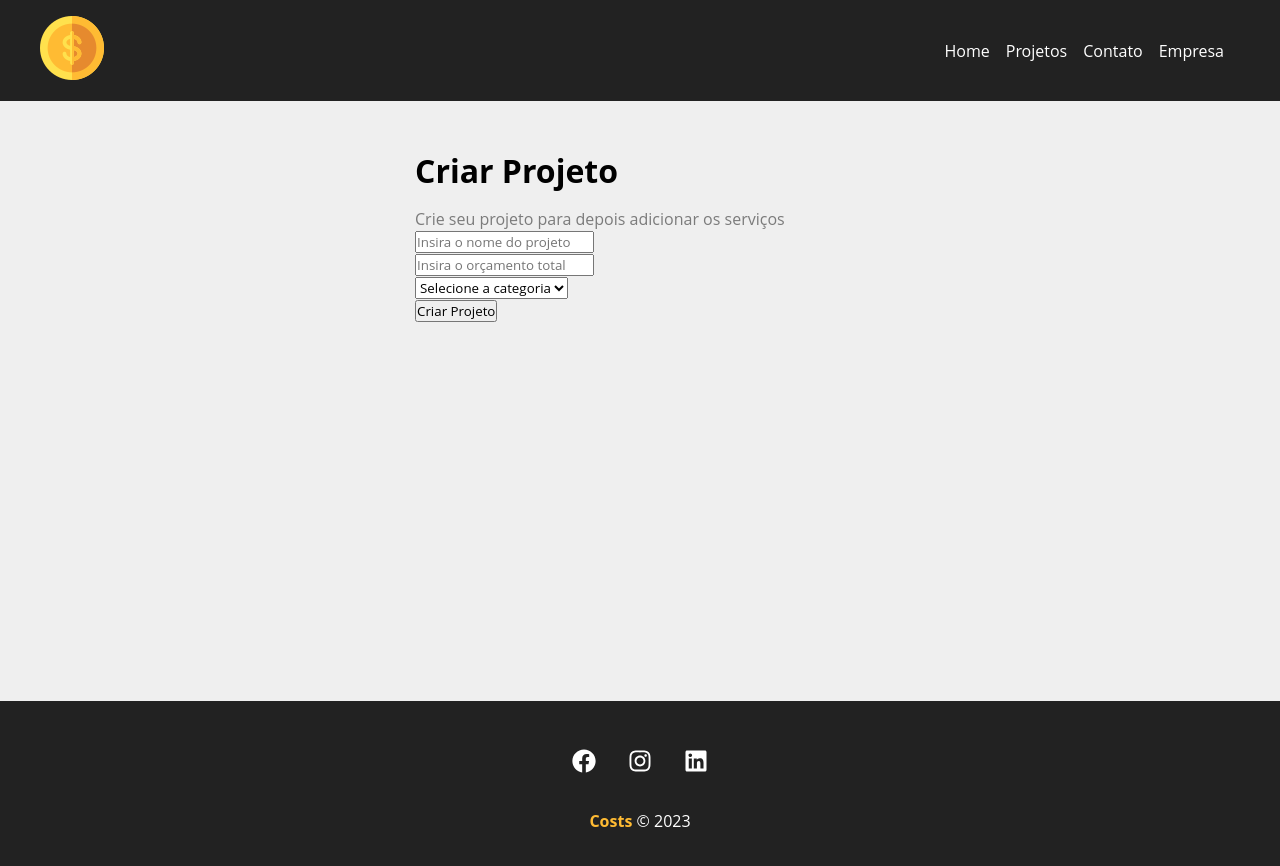
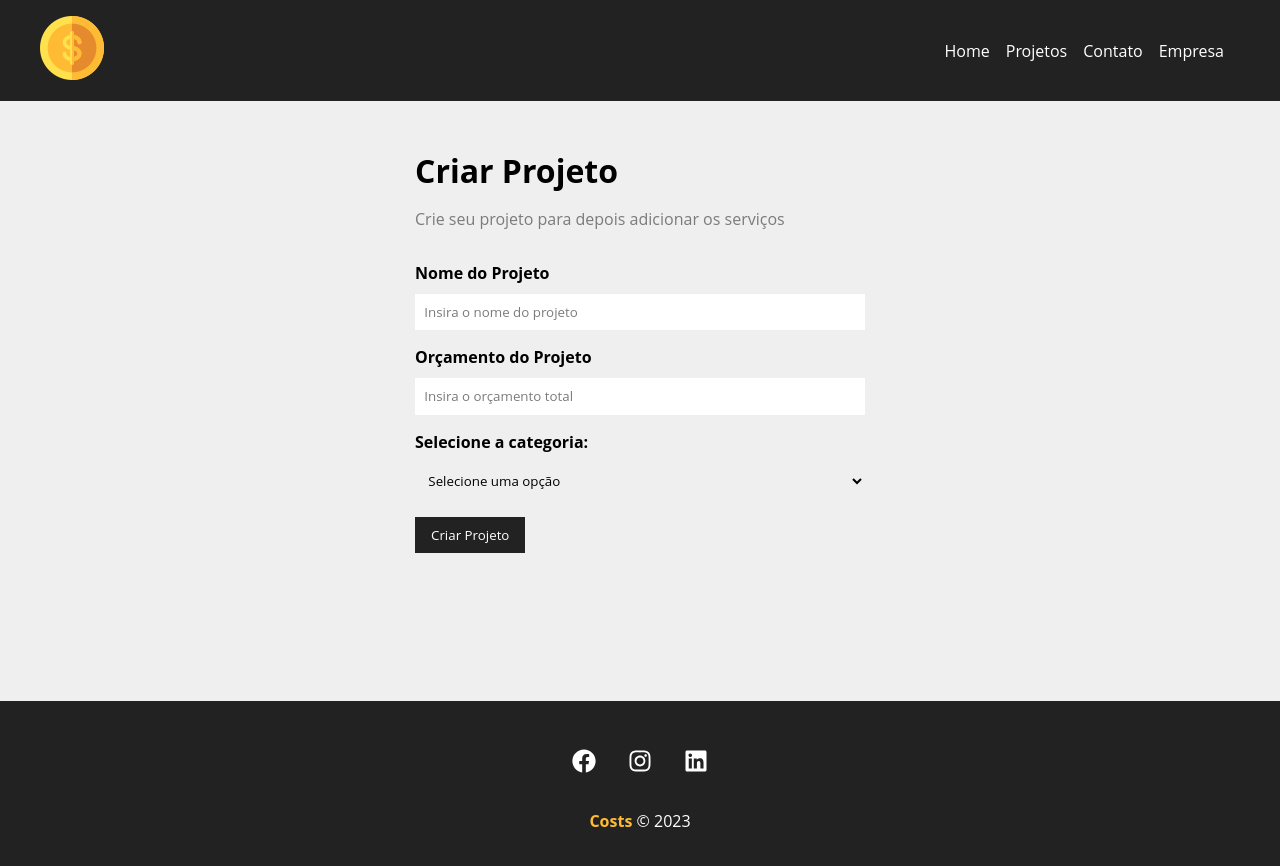
Before and after one commit to Luizenys/projeto-react-costs, a React (Create React App) app: page /newproject in a window 1280 px wide. Shown: the top 866 px of the page. Built offline with nearby package versions, Linux system fonts and the light colour scheme; the HTML template or start-up script is replaced by a standard one.

Commit message:
form components

```diff
--- /dev/null
+++ b/src/components/form/Input.js
@@ -0,0 +1,18 @@
+import styles from './Input.module.css'
+
+function Input({type, text, name, placeholder, handleOnChange, value}){
+    return (
+        <div className={styles.form_control}>
+            <label htmlFor={name}>{text}</label>
+            <input
+                type={type}
+                name={name}
+                id={name}
+                placeholder={placeholder}
+                onChange={handleOnChange}
+                value={value}/>
+        </div>
+    )
+}
+
+export default Input
--- /dev/null
+++ b/src/components/form/Input.module.css
@@ -0,0 +1,20 @@
+.form_control {
+    display: flex;
+    flex-direction: column;
+    margin-bottom: 1em;
+}
+
+.form_control label{
+    margin-bottom: .6em;
+    font-weight: bold;
+}
+
+.form_control input{
+    padding: .7em;
+    border-radius: 0;
+    border: none;
+}
+
+.form_control input::placeholder {
+    color: #7b7b7b;
+}
--- /dev/null
+++ b/src/components/form/Select.js
@@ -0,0 +1,13 @@
+import styles from './Select.module.css'
+
+function Select({text, name, options, handleOnChange, value}){
+    return(
+        <div className={styles.form_control}>
+            <label htmlFor={name}>{text}:</label>
+            <select name={name} id={name}>
+                <option>Selecione uma opção</option>
+            </select>
+        </div>
+    )
+}
+export default Select
--- /dev/null
+++ b/src/components/form/Select.module.css
@@ -0,0 +1,16 @@
+.form_control {
+    display: flex;
+    flex-direction: column;
+    margin-bottom: 1em;
+}
+
+.form_control label{
+    margin-bottom: .6em;
+    font-weight: bold;
+}
+
+.form_control select{
+    padding: .7em;
+    border-radius: 0;
+    border: none;
+}
--- /dev/null
+++ b/src/components/form/SubmitButton.js
@@ -0,0 +1,10 @@
+import styles from './SubmitButton.module.css'
+
+function SubmitButton({text}){
+    return(
+        <div>
+            <button className={styles.btn}>{text}</button>
+        </div>
+    )
+}
+export default SubmitButton
--- /dev/null
+++ b/src/components/form/SubmitButton.module.css
@@ -0,0 +1,13 @@
+.btn {
+    background-color: #222;
+    color: #FFF;
+    padding: 0.7em 1.2em;
+    text-decoration: none;
+    transition: .5s;
+    cursor: pointer;
+    border: none;
+}
+
+.btn:hover{
+    color: #FFBB33;
+}
--- a/src/components/layout/container/Container.module.css
+++ b/src/components/layout/container/Container.module.css
@@ -1,5 +1,6 @@
 .container {
-    width: 1200px;
+    width: 100%;
+    max-width: 1200px;
     display: flex;
     justify-content: space-between;
     margin: 0 auto;
--- a/src/components/pages/NewProject.js
+++ b/src/components/pages/NewProject.js
@@ -7,7 +7,7 @@
         <div className={styles.newproject_container}>
             <h1>Criar Projeto</h1>
             <p>Crie seu projeto para depois adicionar os serviços</p>
-            <ProjectForm></ProjectForm>
+            <ProjectForm btnText="Criar Projeto"></ProjectForm>
         </div>
     )
 }
--- a/src/components/project/ProjectForm.js
+++ b/src/components/project/ProjectForm.js
@@ -1,20 +1,23 @@
-function ProjectForm(){
+import Input from '../form/Input'
+import Select from '../form/Select'
+import SubmitButton from '../form/SubmitButton'
+import styles from './ProjectForm.module.css'
+
+function ProjectForm({btnText}){
     return (
-        <form>
-            <div>
-                <input type="text" placeholder="Insira o nome do projeto"></input>
-            </div>
-            <div>
-                <input type="number" placeholder="Insira o orçamento total"></input>
-            </div>
-            <div>
-                <select name="category_id">
-                    <option disabled selected>Selecione a categoria</option>
-                </select>
-            </div>
-            <div>
-                <input type="submit" value="Criar Projeto"></input>
-            </div>
+        <form className={styles.form}>
+            <Input
+               type="text"
+               text="Nome do Projeto"
+               name="name"
+               placeholder="Insira o nome do projeto" />
+            <Input
+               type="number"
+               text="Orçamento do Projeto"
+               name="budget"
+               placeholder="Insira o orçamento total" />
+            <Select name="category_id" text="Selecione a categoria"/>
+            <SubmitButton text={btnText}/>
         </form>
     )
 }
--- /dev/null
+++ b/src/components/project/ProjectForm.module.css
@@ -0,0 +1,4 @@
+.form{
+    width: 100%;
+    margin: 2em 0;
+}
```
